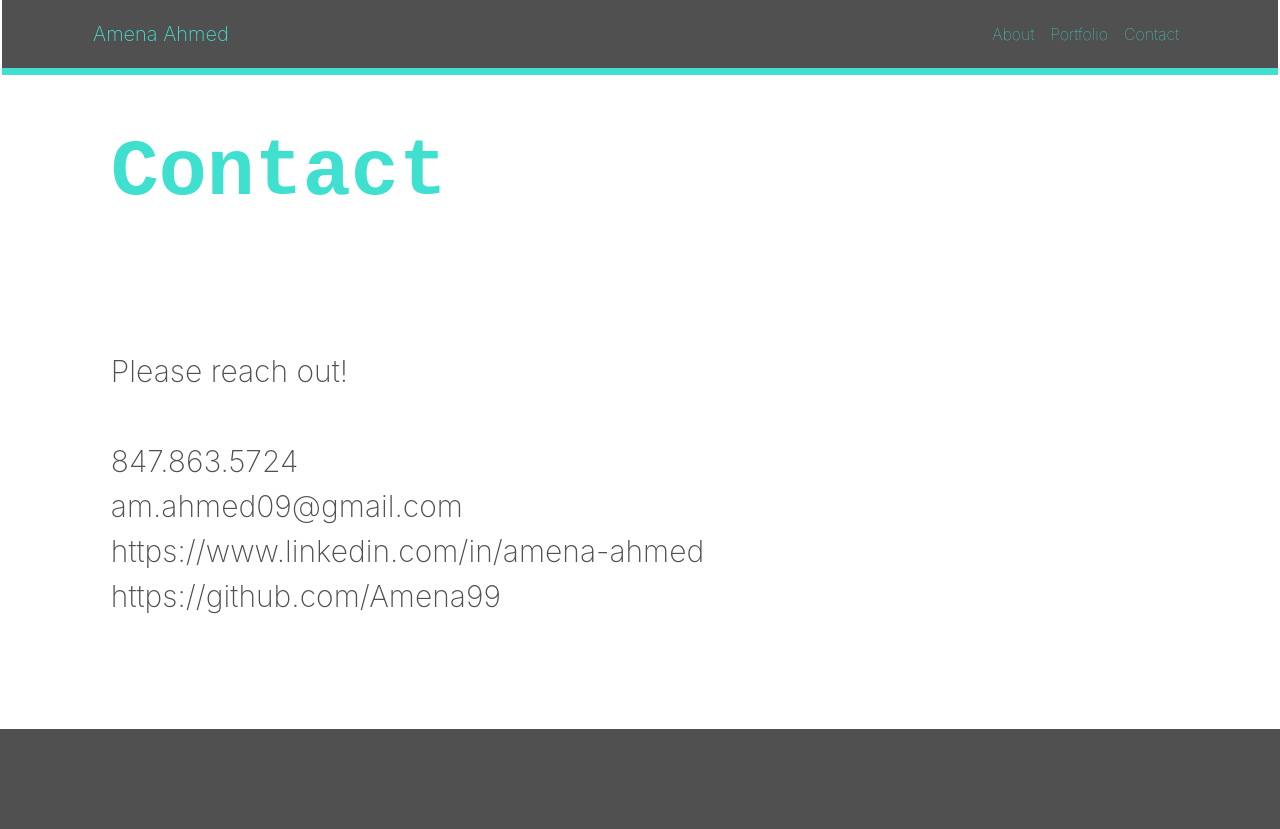
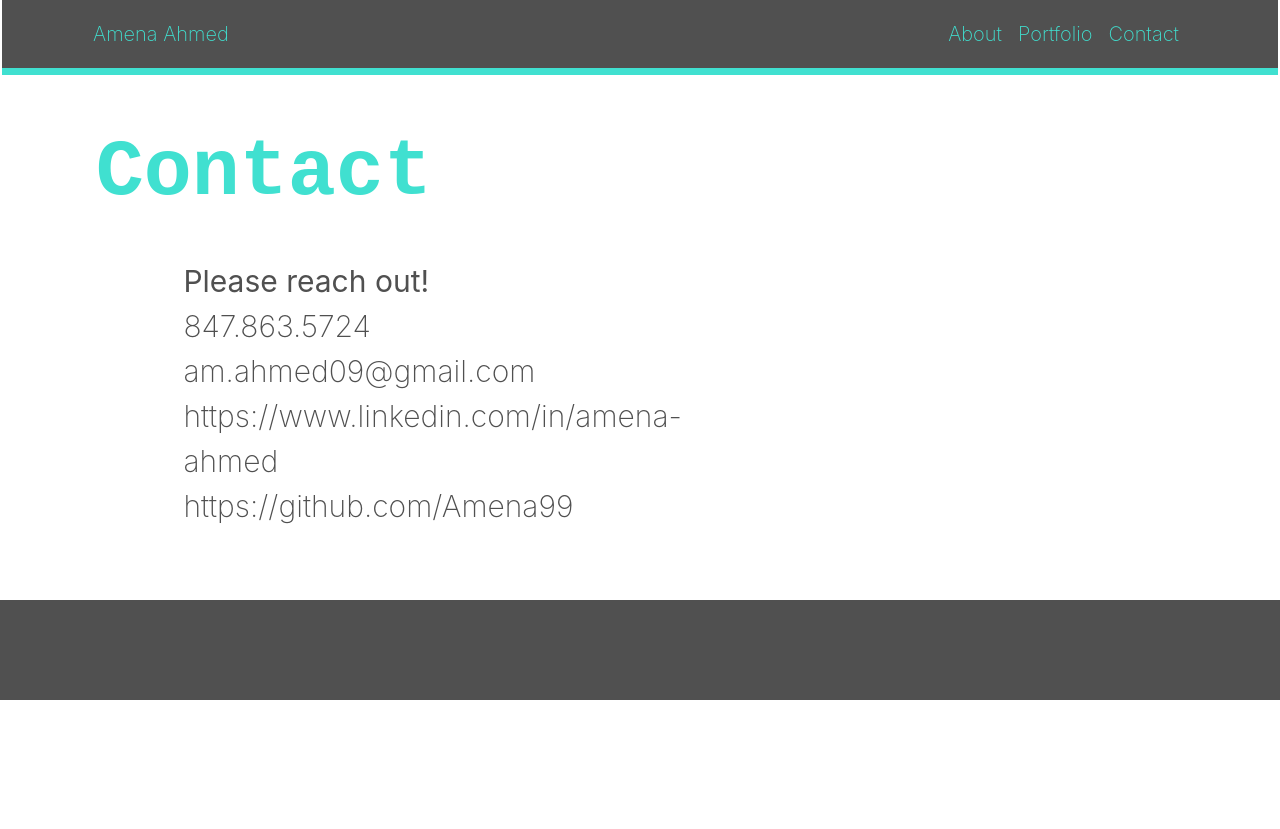
Before and after one commit to Amena99/AmenaAhmedPortfolio, a website: page app/contact.html in a window 1280 px wide. After the commit the page ends 800 px from the top, so only its background shows below. Drawn offline with nearby package versions, Linux system fonts and the light colour scheme; files that its build step writes are made by us from their sources; no server answers.

Commit message:
Changed font weight and size of nav bar text.

```diff
--- a/app/contact.html
+++ b/app/contact.html
@@ -15,7 +15,7 @@
             <div class="row">
                     <div class="col-lg-12">
                     <div nav class="navbar navbar-expand-lg" id="navbar">
-                        <a class="navbar-brand mainnavtxt" href="#">Amena Ahmed</a>
+                        <a class="navbar-brand mainnavtxt" id="nav-name" href="#">Amena Ahmed</a>
                         <button class="navbar-toggler" type="button" data-toggle="collapse" data-target="#navbarNavAltMarkup" aria-controls="navbarNavAltMarkup" aria-expanded="false" aria-label="Toggle navigation">
                             <span class="navbar-toggler-icon"></span>
                         </button>
@@ -33,23 +33,25 @@
     <div class="row">
        <div class="col-md-1"></div>
         <div class="col-lg-8">
-         <h1 id="title" style=text-align:left;>Contact</h1>
+            <div class="row">
+            <h1 id="contacttitle" style=text-align:left;>Contact</h1>
+            </div>
+            <div class="row">
+                <div class="col-md-1"></div>
+                <div class="col-lg-8">
+                    <p class="sub-heading2">
+                        <strong>Please reach out! </strong>
+                        <br>
+
+
+                        847.863.5724<br>am.ahmed09@gmail.com<br>https://www.linkedin.com/in/amena-ahmed<br>https://github.com/Amena99
+                    </p>
+                </div>
+
         </div>
 
     </div>
 
-    <div class="row">
-        <div class="col-md-1">
-
-        </div>
-        <div class="col-lg-8" id="contact-1">
-                <p class="sub-heading2">
-                    Please reach out!
-                    <br>
-                    <br>
-
-                    847.863.5724<br>am.ahmed09@gmail.com<br>https://www.linkedin.com/in/amena-ahmed<br>https://github.com/Amena99
-                </p>
                 <!-- accept-charset="UTF-8" action="https://usebasin.com/f/65da175249c3" method="POST" -->
     <!-- <form id="contact-form">
                 <div class="form-group">
--- a/app/public/assets/css/style.css
+++ b/app/public/assets/css/style.css
@@ -23,7 +23,16 @@ form {
     font-weight: 900;
     text-align: center;
     color: #40E0D0;
-    font-family: 'VT323', monospace;
+    font-family: monospace;
+    font-size: 80px;
+}
+#contacttitle{
+    padding-top:50px;
+    padding-bottom:10px;
+    font-weight: 900;
+    text-align: center;
+    color: #40E0D0;
+    font-family: monospace;
     font-size: 80px;
 }
 
@@ -98,13 +107,24 @@ form {
     border-bottom: solid #40E0D0 7px;
     /* font-weight: 200; */
 }
+
 #navlink1, #navlink2, #navlink3{
     color:#40E0D0 !important;
-    font-weight: 50 !important;
-    align-content: right;
+    /* font-weight: 50 !important; */
+    font-size: 20px;
+    font-weight: 200;
 }
-.mainnavtxt{
-     padding-left: 75px;
+
+#nav-name{
+    color:#40E0D0 !important;
+    /* font-weight: 50 !important; */
+    font-size: 20px;
+    font-weight: 200;
+    padding-left: 75px;
+}
+
+#mainnavtxt{
+    padding-left: 75px;
      color:#40E0D0 !important;
     font-weight: 250 !important;
     align-content: right;
```
Also changed, not shown: app/portfolio.html (+1 -1 lines).
